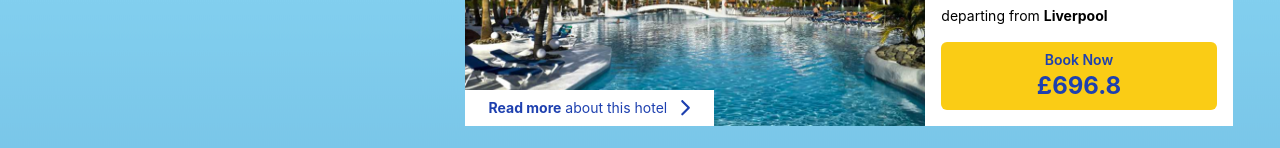
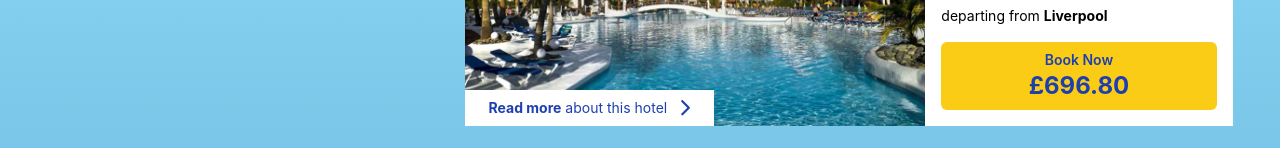
Before and after one commit to joshuahawksworth/on-the-beach-code-test, a React (Create React App) app: page / in a window 1280 px wide. Shown: the part 486-634 px from the top of the page. Built offline with nearby package versions, Linux system fonts and the light colour scheme.

Commit message:
hotel price fix

```diff
--- a/src/components/HotelDetails/index.tsx
+++ b/src/components/HotelDetails/index.tsx
@@ -59,7 +59,9 @@ const HotelDetails: React.FC<HotelDetailsProps> = ({ hotel }) => {
             </p>
             <button className="w-full mt-4 flex flex-col items-center justify-self bg-yellow-400 rounded-md text-blue-800 py-2 hover:bg-yellow-500 transition ease-in">
                 <span className="font-semibold text-sm">Book Now</span>
-                <span className="text-2xl font-bold dark-blue">£{hotel.price.toLocaleString()}</span>
+                <span className="text-2xl font-bold dark-blue">
+                    £{hotel.price.toFixed(2).replace(/\B(?=(\d{3})+(?!\d))/g, ',')}
+                </span>
             </button>
         </div>
         {expanded && (
```
